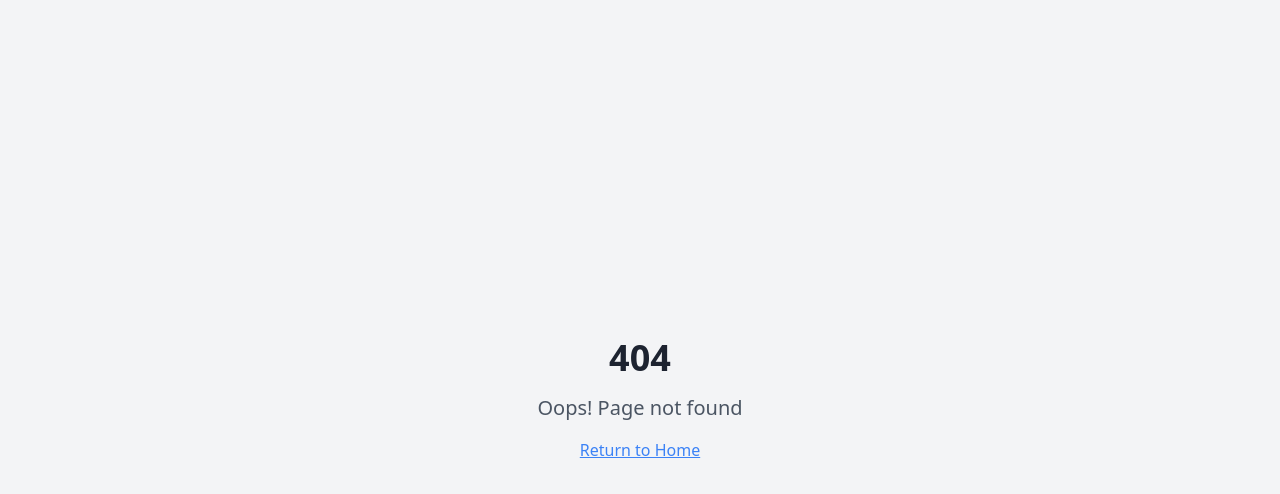
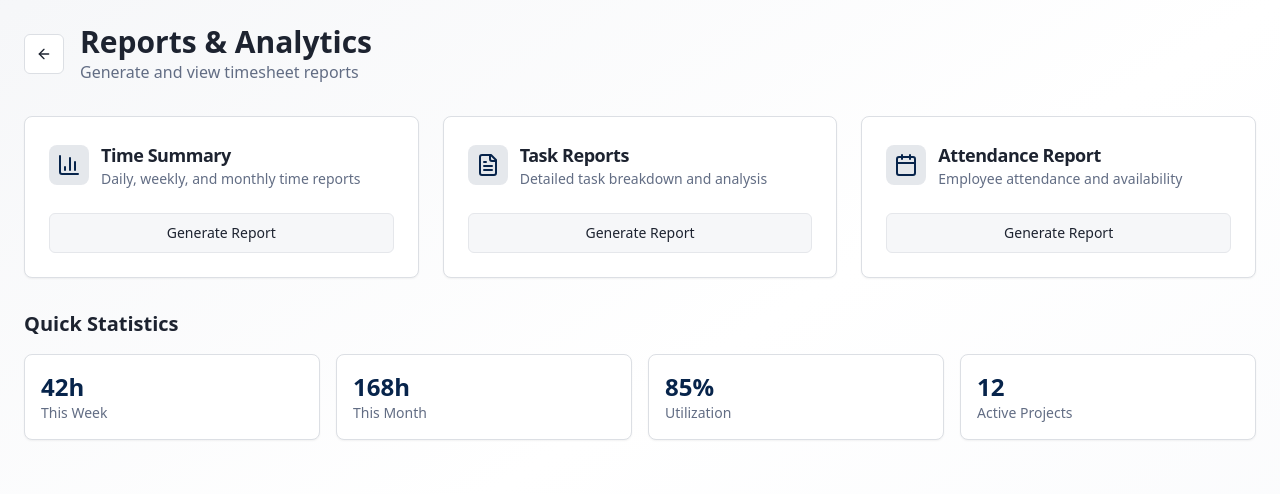
Before and after one commit to dipeshdodani/timekeeper-guild, a React (Vite) app: page /reports in a window 1280 px wide. Before the commit this address had no page. Shown: the top 494 px of the page. Built offline with nearby package versions, Linux system fonts and the light colour scheme; sample sign-in values are in the browser's storage.

Commit message:
Fix 404 error
The user reported a 404 error. This commit addresses the issue.

```diff
--- a/src/App.tsx
+++ b/src/App.tsx
@@ -6,6 +6,7 @@ import { BrowserRouter, Routes, Route } from "react-router-dom";
 import Login from "./pages/Login";
 import Dashboard from "./pages/Dashboard";
 import Timesheet from "./pages/Timesheet";
+import Reports from "./pages/Reports";
 import NotFound from "./pages/NotFound";
 
 const queryClient = new QueryClient();
@@ -20,6 +21,7 @@ const App = () => (
           <Route path="/" element={<Login />} />
           <Route path="/dashboard" element={<Dashboard />} />
           <Route path="/timesheet" element={<Timesheet />} />
+          <Route path="/reports" element={<Reports />} />
           {/* ADD ALL CUSTOM ROUTES ABOVE THE CATCH-ALL "*" ROUTE */}
           <Route path="*" element={<NotFound />} />
         </Routes>
--- /dev/null
+++ b/src/pages/Reports.tsx
@@ -0,0 +1,126 @@
+import { useState, useEffect } from "react";
+import { useNavigate } from "react-router-dom";
+import { Card, CardContent, CardDescription, CardHeader, CardTitle } from "@/components/ui/card";
+import { Button } from "@/components/ui/button";
+import { ArrowLeft, BarChart3, FileText, Calendar } from "lucide-react";
+
+const Reports = () => {
+  const [userRole, setUserRole] = useState<string>("");
+  const navigate = useNavigate();
+
+  useEffect(() => {
+    const role = localStorage.getItem("userRole");
+    if (!role) {
+      navigate("/");
+      return;
+    }
+    setUserRole(role);
+  }, [navigate]);
+
+  return (
+    <div className="min-h-screen bg-gradient-to-br from-background via-surface to-surface-elevated">
+      <div className="container mx-auto p-6">
+        {/* Header */}
+        <div className="flex items-center gap-4 mb-8">
+          <Button
+            variant="outline"
+            size="icon"
+            onClick={() => navigate("/dashboard")}
+            className="bg-surface border-border hover:bg-surface-elevated"
+          >
+            <ArrowLeft className="w-4 h-4" />
+          </Button>
+          <div>
+            <h1 className="text-3xl font-bold text-foreground">Reports & Analytics</h1>
+            <p className="text-foreground-muted">Generate and view timesheet reports</p>
+          </div>
+        </div>
+
+        {/* Reports Grid */}
+        <div className="grid grid-cols-1 md:grid-cols-2 lg:grid-cols-3 gap-6">
+          <Card className="shadow-soft border-border hover:shadow-medium transition-all duration-300">
+            <CardHeader>
+              <div className="flex items-center gap-3">
+                <div className="p-2 rounded-lg bg-primary/10">
+                  <BarChart3 className="w-6 h-6 text-primary" />
+                </div>
+                <div>
+                  <CardTitle className="text-lg">Time Summary</CardTitle>
+                  <CardDescription>Daily, weekly, and monthly time reports</CardDescription>
+                </div>
+              </div>
+            </CardHeader>
+            <CardContent>
+              <Button className="w-full" variant="outline">
+                Generate Report
+              </Button>
+            </CardContent>
+          </Card>
+
+          <Card className="shadow-soft border-border hover:shadow-medium transition-all duration-300">
+            <CardHeader>
+              <div className="flex items-center gap-3">
+                <div className="p-2 rounded-lg bg-primary/10">
+                  <FileText className="w-6 h-6 text-primary" />
+                </div>
+                <div>
+                  <CardTitle className="text-lg">Task Reports</CardTitle>
+                  <CardDescription>Detailed task breakdown and analysis</CardDescription>
+                </div>
+              </div>
+            </CardHeader>
+            <CardContent>
+              <Button className="w-full" variant="outline">
+                Generate Report
+              </Button>
+            </CardContent>
+          </Card>
+
+          <Card className="shadow-soft border-border hover:shadow-medium transition-all duration-300">
+            <CardHeader>
+              <div className="flex items-center gap-3">
+                <div className="p-2 rounded-lg bg-primary/10">
+                  <Calendar className="w-6 h-6 text-primary" />
+                </div>
+                <div>
+                  <CardTitle className="text-lg">Attendance Report</CardTitle>
+                  <CardDescription>Employee attendance and availability</CardDescription>
+                </div>
+              </div>
+            </CardHeader>
+            <CardContent>
+              <Button className="w-full" variant="outline">
+                Generate Report
+              </Button>
+            </CardContent>
+          </Card>
+        </div>
+
+        {/* Quick Stats */}
+        <div className="mt-8">
+          <h2 className="text-xl font-semibold text-foreground mb-4">Quick Statistics</h2>
+          <div className="grid grid-cols-1 md:grid-cols-4 gap-4">
+            <Card className="p-4 bg-surface border-border">
+              <div className="text-2xl font-bold text-primary">42h</div>
+              <div className="text-sm text-foreground-muted">This Week</div>
+            </Card>
+            <Card className="p-4 bg-surface border-border">
+              <div className="text-2xl font-bold text-primary">168h</div>
+              <div className="text-sm text-foreground-muted">This Month</div>
+            </Card>
+            <Card className="p-4 bg-surface border-border">
+              <div className="text-2xl font-bold text-primary">85%</div>
+              <div className="text-sm text-foreground-muted">Utilization</div>
+            </Card>
+            <Card className="p-4 bg-surface border-border">
+              <div className="text-2xl font-bold text-primary">12</div>
+              <div className="text-sm text-foreground-muted">Active Projects</div>
+            </Card>
+          </div>
+        </div>
+      </div>
+    </div>
+  );
+};
+
+export default Reports;
```
